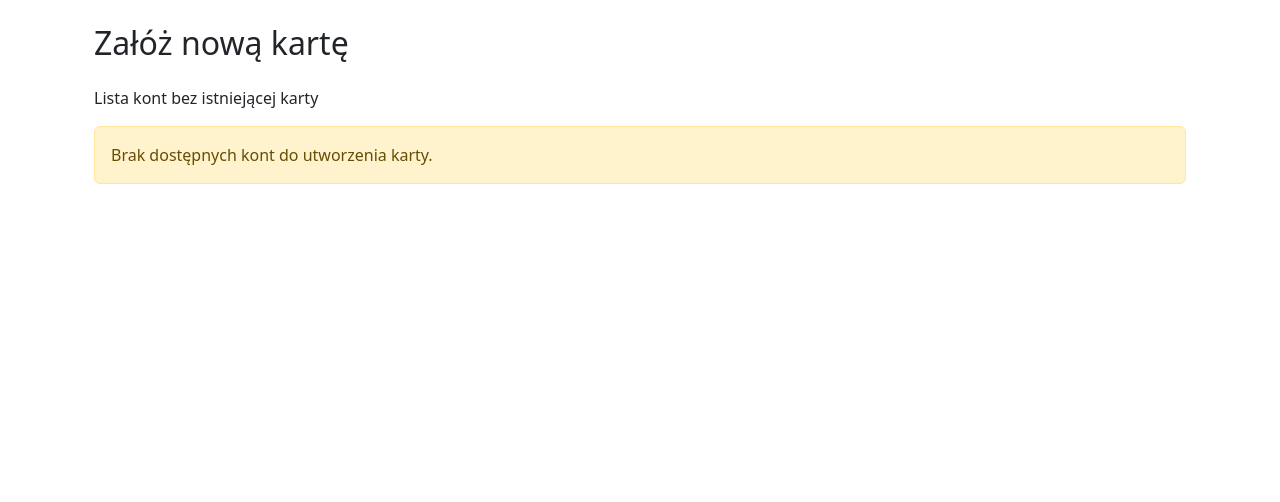
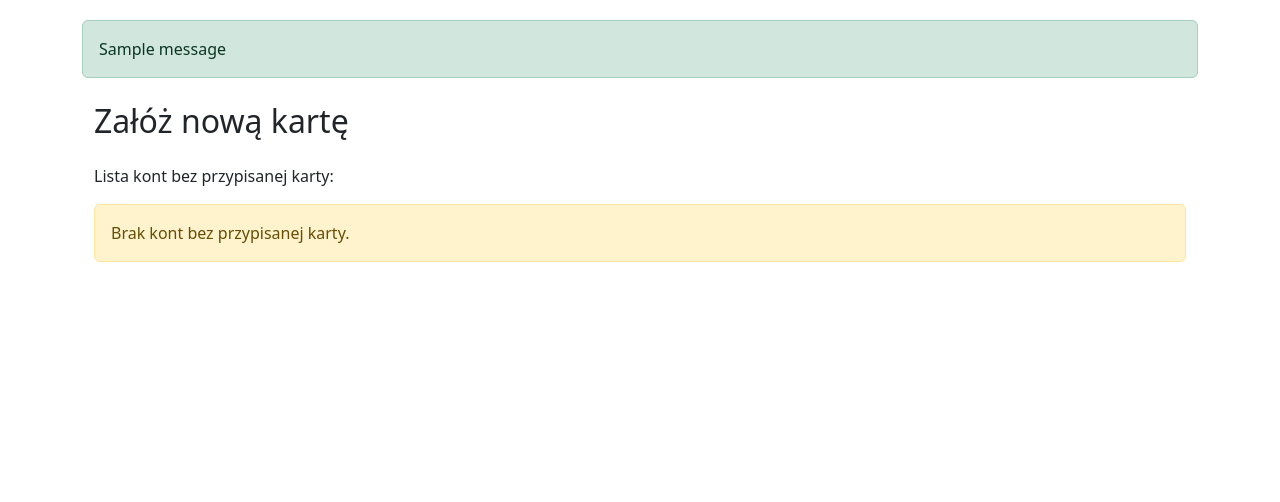
Before and after one commit to aleksandra-wilk/bank-account-simulator, a Flask app: page /products/cards/new in a window 1280 px wide. Shown: the part 112-614 px from the top of the page. Run offline with Flask 3, Linux system fonts and the light colour scheme; tables that the repository leaves empty hold one stand-in row (values such as "Sample post"); one stand-in notice (Sample message) is shown.

Commit message:
new templates

```diff
--- a/templates/create_card.html
+++ b/templates/create_card.html
@@ -2,23 +2,27 @@
 
 {% block content %}
 
-{% if message %}
-<div class="alert alert-success" style="width: 300px;">
-    {{ message }}
-</div>
-{% endif %}
+<!-- Obsługa komunikatu Flash -->
+{% with messages = get_flashed_messages(with_categories=true) %}
+    {% if messages %}
+        {% for category, message in messages %}
+            <div class="alert alert-{{ category }}" role="alert">
+                {{ message }}
+            </div>
+        {% endfor %}
+    {% endif %}
+{% endwith %}
 
 <div class="container mt-4">
-
     <h2 class="mb-4">Załóż nową kartę</h2>
-    <p class="mb-3">Lista kont bez istniejącej karty</p>
+    <p class="mb-3">Lista kont bez przypisanej karty:</p>
 
     {% if accounts %}
         <div class="list-group">
             {% for account in accounts %}
                 <div class="list-group-item d-flex justify-content-between align-items-center">
                     <div>
-                        <strong>Konto nr:</strong> {{ account.account_nr }} <br>
+                        <strong>Konto nr:</strong> {{ account.account_nr }}
                     </div>
                     <form method="POST" action="{{ url_for('create_card') }}" class="mb-0">
                         <input type="hidden" name="account_nr" value="{{ account.account_nr }}">
@@ -27,10 +31,9 @@
                 </div>
             {% endfor %}
         </div>
-
     {% else %}
         <div class="alert alert-warning" role="alert">
-            Brak dostępnych kont do utworzenia karty.
+            Brak kont bez przypisanej karty.
         </div>
     {% endif %}
 
--- a/templates/products_accounts.html
+++ b/templates/products_accounts.html
@@ -15,7 +15,6 @@
                 <th>Typ konta</th>
                 <th>Nr karty</th>
                 <th>Saldo</th>
-                <th>Waluta</th>
             </tr>
         </thead>
 
@@ -42,8 +41,7 @@
                             {{ account.card_nr }}
                         {% endif %}
                     </td>
-                    <td>{{ account.balance }}</td>
-                    <td>{{ account.currency }}</td>
+                    <td>{{ account.balance }} {{ account.currency }}</td>
                 </tr>
                 {% endfor %}
             {% else %}
--- a/templates/products_cards.html
+++ b/templates/products_cards.html
@@ -14,7 +14,6 @@
                 <th>Nr karty</th>
                 <th>Nr konta do karty</th>
                 <th>Saldo</th>
-                <th>Waluta</th>
             </tr>
         </thead>
 
@@ -24,8 +23,7 @@
                 <tr>
                     <td>{{ card.card_nr }}</td>
                     <td>{{ card.account_nr }}</td>
-                    <td>{{ card.balance }}</td>
-                    <td>{{ card.currency }}</td>
+                    <td>{{ card.balance }} {{ card.currency }}</td>
                 </tr>
                 {% endfor %}
             {% else %}
```
